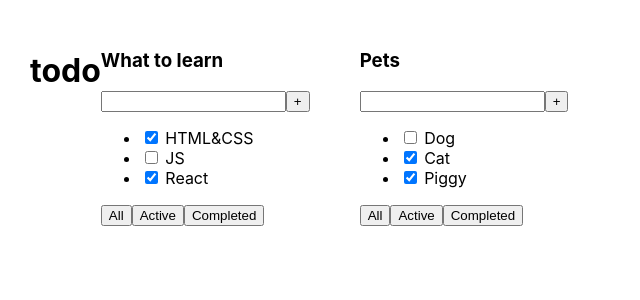
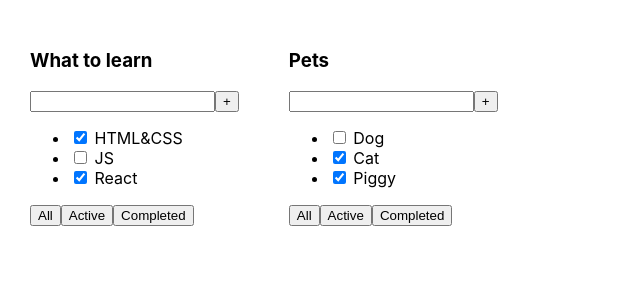
Before and after one commit to SergBobrov/todolist, a React (Create React App) app: page / in a window 1280 px wide. Shown: the top 300 px of the page, without its empty margins (0-640 px from the left). Built offline with nearby package versions, Linux system fonts and the light colour scheme.

Commit message:
delete h1

```diff
--- a/src/App.tsx
+++ b/src/App.tsx
@@ -25,7 +25,6 @@ function App() {
 
     return (
         <div className="App">
-            <h1>todo</h1>
             <TodoList title={"What to learn"} tasks={jsTasks} />
             <TodoList title={"Pets"} tasks={petsTasks}/>
         </div>
```
